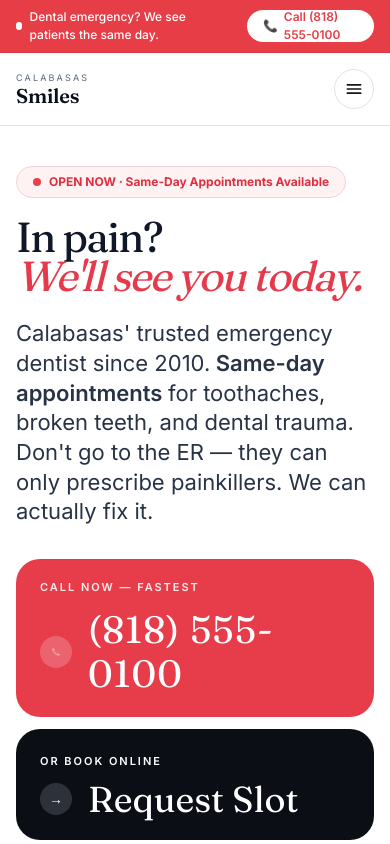
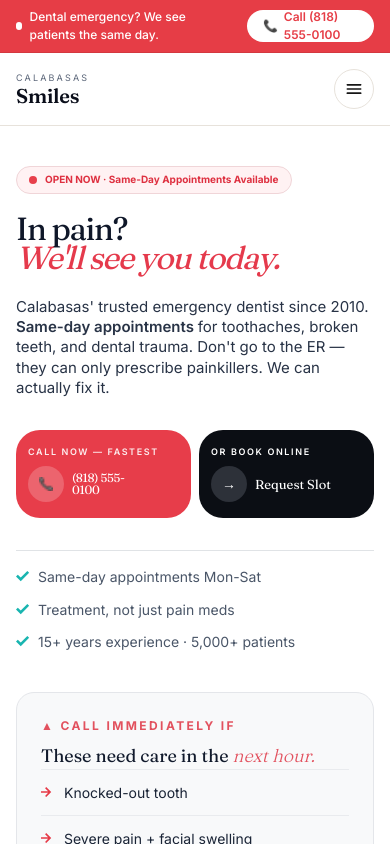
Before and after one commit to rohit-vue/calabases, a Next.js app: page /emergency in a window 390 px wide. Shown: the top 844 px of the page. Built offline with nearby package versions, Linux system fonts and the light colour scheme.

Commit message:
fixes mobile view

```diff
--- a/src/components/emergency/EmergencyAvoidErSection.tsx
+++ b/src/components/emergency/EmergencyAvoidErSection.tsx
@@ -37,14 +37,14 @@
 
 export default function EmergencyAvoidEr() {
   return (
-    <section className="bg-white px-4 py-12 sm:px-8 sm:py-16 lg:px-20 lg:py-20">
+    <section className="bg-white px-4 py-12 sm:px-8 sm:py-16 lg:px-32 lg:py-20">
       <div className="mx-auto w-full max-w-[1240px]">
         <div className="max-w-[720px]">
           <p className="text-[11px] uppercase tracking-[0.24em] text-[#22B3B4] font-bold">Avoid the ER</p>
-          <h2 className="mt-4 font-fraunces text-[44px] leading-[0.95] tracking-[-0.03em] text-[#0F182B] sm:text-[60px] lg:text-[45px]">
+          <h2 className="mt-4 font-fraunces text-[26px] leading-[0.95] tracking-[-0.03em] text-[#0F182B] sm:text-[36px] lg:text-[45px]">
             Don&apos;t go to the hospital <span className="font-light italic text-[#EC4252]">for a tooth.</span>
           </h2>
-          <p className="mt-4 text-[18px] leading-normal text-[#5a6578]">
+          <p className="mt-4 text-[14px] sm:text-[18px] leading-normal text-[#5a6578]">
             2 million Americans end up in the ER every year for dental emergencies. It&apos;s almost always the wrong
             choice. Here&apos;s why.
           </p>
--- a/src/components/emergency/EmergencyErWarningSection.tsx
+++ b/src/components/emergency/EmergencyErWarningSection.tsx
@@ -3,11 +3,11 @@
 
 export default function EmergencyErWarningSection() {
   return (
-    <section className="overflow-hidden bg-[#0B0E14] px-4 py-10 sm:px-8 sm:py-12 lg:px-20 lg:py-14">
+    <section className="overflow-hidden bg-[#0B0E14] px-4 py-10 sm:px-8 sm:py-12 lg:px-32 lg:py-20">
       <div className="mx-auto w-full max-w-[1240px] py-7 sm:py-8">
         <div className="grid items-start gap-6 lg:grid-cols-[130px_1fr_auto] lg:gap-8 lg:items-center">
           <div>
-            <p className="font-fraunces text-[60px] leading-none tracking-[-0.03em] text-[#E63D4A] sm:text-[72px] lg:text-[86px]">
+            <p className="font-fraunces text-[48px] leading-none tracking-[-0.03em] text-[#E63D4A] sm:text-[60px] lg:text-[86px]">
               2M
             </p>
           </div>
@@ -36,7 +36,7 @@
 
           <Link
             href="tel:+18185550100"
-            className="inline-flex h-[52px] shrink-0 items-center rounded-full bg-[#E63D4A] px-8 text-[16px] font-semibold text-white transition hover:opacity-90"
+            className="inline-flex h-[52px] w-full shrink-0 items-center justify-center rounded-full bg-[#E63D4A] px-8 text-[16px] font-semibold text-white transition hover:opacity-90 lg:w-auto"
           >
             <Image
               src="/images/📞.png"
--- a/src/components/emergency/EmergencyHero.tsx
+++ b/src/components/emergency/EmergencyHero.tsx
@@ -18,66 +18,69 @@
 
 export default function EmergencyHero() {
   return (
-    <section className="bg-[#FFFFFF] px-4 pb-14 pt-10 sm:px-8 sm:pb-16 sm:pt-12 lg:px-20 lg:pb-10 lg:pt-14">
+    <section className="bg-[#FFFFFF] px-4 pb-14 pt-10 sm:px-8 sm:pb-16 sm:pt-12 lg:px-32 lg:py-20">
       <div className="mx-auto grid w-full max-w-[1240px] items-start gap-10 lg:grid-cols-[1fr_500px] lg:gap-16">
         <div>
-          <div className="inline-flex items-center gap-2 rounded-full border border-[#F0D5D8] bg-[#FFF2F3] px-4 py-1.5">
-            <span className="h-2 w-2 rounded-full bg-[#E73F4B]" />
-            <p className="text-[12px] font-bold text-[#DE3040]">OPEN NOW · Same-Day Appointments Available</p>
+          <div className="inline-flex max-w-full flex-wrap items-center gap-2 rounded-full border border-[#F0D5D8] bg-[#FFF2F3] px-3 py-1.5 sm:px-4">
+            <span className="h-2 w-2 shrink-0 rounded-full bg-[#E73F4B]" />
+            <p className="min-w-0 text-[10px] font-bold leading-snug text-[#DE3040] sm:text-[12px]">
+              OPEN NOW · Same-Day Appointments Available
+            </p>
           </div>
 
-          <h1 className="mt-5 font-fraunces text-[42px] leading-[0.92] tracking-[-0.04em] text-[#0F1729] sm:text-[62px] lg:text-[60px]">
+          <h1 className="mt-5 font-fraunces text-[32px] leading-[0.92] tracking-[-0.04em] text-[#0F1729] sm:text-[48px] lg:text-[60px]">
             In pain?<br />
             <span className="font-normal italic text-[#E53A4C]">We&apos;ll see you today.</span>
           </h1>
 
-          <p className="mt-6 max-w-[700px] text-[22px] leading-[1.35] text-[#283346] sm:text-[30px] lg:text-[22px]">
+          <p className="mt-6 max-w-[700px] text-[15px] leading-[1.35] text-[#283346] sm:text-[22px] lg:text-[22px]">
             Calabasas&apos; trusted emergency dentist since 2010.
             <span className="font-semibold"> Same-day appointments </span> for toothaches, broken teeth, and
             dental trauma. Don&apos;t go to the ER — they can only prescribe painkillers. We can actually fix it.
           </p>
 
-          {/* CTA buttons */}
-          <div className="mt-8 grid gap-3 sm:grid-cols-2 sm:max-w-[620px]">
+          {/* Mobile: two CTAs side-by-side; each card = label + row (icon left, text right). sm+/lg: unchanged. */}
+          <div className="mt-8 flex w-full min-w-0 flex-row items-stretch gap-2 sm:max-w-[620px] sm:gap-3">
             <Link
               href="tel:+18185550100"
-              className="flex flex-col gap-3 rounded-[24px] bg-[#E73D4A] px-6 py-5 text-white transition hover:opacity-95"
+              className="flex min-h-0 min-w-0 flex-1 flex-col gap-2 rounded-[24px] bg-[#E73D4A] px-3 py-4 text-left text-white transition hover:opacity-95 sm:gap-3 sm:px-6 sm:py-5"
             >
-              <p className="text-[11px] font-semibold uppercase tracking-[0.18em] text-white/90">
+              <p className="max-sm:text-[9px] max-sm:leading-snug text-[11px] font-semibold uppercase tracking-[0.18em] text-white/90">
                 Call now — fastest
               </p>
-              <div className="flex items-center gap-4">
-                <div className="flex h-8 w-8 shrink-0 items-center justify-center rounded-full bg-white/20">
+              <div className="flex min-w-0 w-full flex-row flex-nowrap items-center gap-2 sm:gap-4">
+                <div className="flex h-9 w-9 shrink-0 items-center justify-center rounded-full bg-white/20 sm:h-8 sm:w-8">
                   <Image
                     src="/images/📞.png"
                     alt=""
-                    width={40}
-                    height={40}
-                    className="h-2 w-2 object-contain mix-blend-screen"
+                    width={20}
+                    height={20}
+                    className="h-3.5 w-3.5 object-contain sm:h-3.5 sm:w-3.5"
                   />
                 </div>
-                <p className="font-fraunces text-[38px] leading-[44.8px] tracking-wide sm:text-[45px] lg:text-[30px]">
-                  <span className="block ">(818) 555-</span>
-                  <span className="block">0100</span>
+                <p className="min-w-0 flex-1 font-fraunces leading-[1.05] tracking-tight text-white max-sm:text-[12px] sm:text-[26px] lg:text-[30px]">
+                  <span className="block sm:hidden">(818) 555-</span>
+                  <span className="block sm:hidden">0100</span>
+                  <span className="hidden sm:inline">(818) 555-0100</span>
                 </p>
               </div>
             </Link>
 
             <Link
               href="#"
-              className="flex flex-col gap-3 rounded-[24px] bg-[#0B0E14] px-6 py-6 text-white transition hover:opacity-95"
+              className="flex min-h-0 min-w-0 flex-1 flex-col gap-2 rounded-[24px] bg-[#0B0E14] px-3 py-4 text-left text-white transition hover:opacity-95 sm:gap-3 sm:px-6 sm:py-6"
             >
-              <p className="text-[11px] font-semibold uppercase tracking-[0.18em] text-white">
+              <p className="max-sm:text-[9px] max-sm:leading-snug text-[11px] font-semibold uppercase tracking-[0.18em] text-white">
                 OR BOOK ONLINE
               </p>
-              <div className="flex items-center gap-4">
+              <div className="flex min-w-0 w-full flex-row flex-nowrap items-center gap-2 sm:gap-4">
                 <span
-                  className="flex h-8 w-8 shrink-0 items-center justify-center rounded-full bg-[#2D3139] text-[14px] font-light leading-none text-white"
+                  className="flex h-9 w-9 shrink-0 items-center justify-center rounded-full bg-[#2D3139] text-[14px] font-light leading-none text-white sm:h-8 sm:w-8"
                   aria-hidden
                 >
                   →
                 </span>
-                <span className="font-fraunces text-[36px] leading-[0.95] sm:text-[43px] lg:text-[18px]">
+                <span className="min-w-0 flex-1 font-fraunces leading-none max-sm:text-[13px] sm:text-[20px] lg:text-[18px]">
                   Request Slot
                 </span>
               </div>
@@ -104,7 +107,7 @@
 
         <aside className="box-content rounded-[18px] border border-[#E4E6EA] bg-[#f8f9fa] p-6">
           <p className="text-[12px] uppercase tracking-[0.2em] text-[#E2515E] font-bold">▲ Call immediately if</p>
-          <h2 className="mt-3 font-fraunces text-[28px] leading-[1.0] text-[#111A2C] sm:text-[36px] lg:text-[28px]">
+          <h2 className="mt-3 font-fraunces text-[18px] leading-[1.0] text-[#111A2C] sm:text-[24px] lg:text-[28px]">
             These need care in the{" "}
             <span className="font-light italic text-[#E2515E]">next hour.</span>
           </h2>
@@ -113,7 +116,7 @@
             {urgentSigns.map((sign) => (
               <li key={sign} className="flex items-center gap-3 py-3">
                 <Image src="/images/arrow.svg" alt="" width={11} height={11} className="shrink-0" />
-                <span className="text-[20px] text-[#1A2436] sm:text-[23px] lg:text-[15px]">{sign}</span>
+                <span className="text-[14px] text-[#1A2436] sm:text-[16px] lg:text-[15px]">{sign}</span>
               </li>
             ))}
           </ul>
```
Also changed, not shown: src/components/emergency/EmergencyFinalCtaSection.tsx (+4 -4 lines), src/components/emergency/EmergencyFirstAidSection.tsx (+7 -7 lines), src/components/emergency/EmergencyPricingSection.tsx (+9 -9 lines), src/components/emergency/EmergencyTreatSection.tsx (+7 -7 lines).
